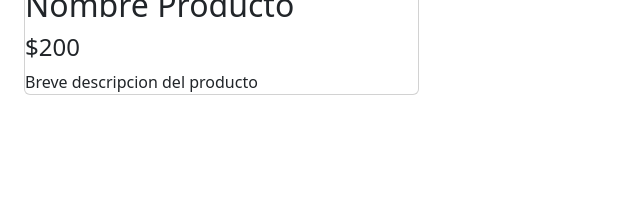
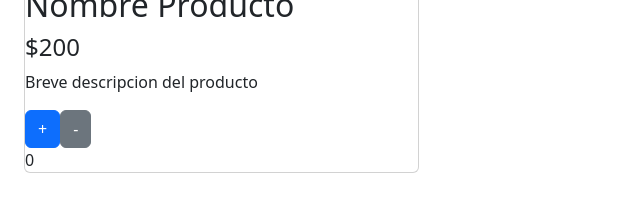
Before and after one commit to Luchitos/coderhouse-reactJs, a React (Create React App) app in the folder ecommerce-napal/: page / in a window 1280 px wide. Shown: the part 365-576 px from the top of the page, without its empty margins (0-640 px from the left). Built offline with nearby package versions, Linux system fonts and the light colour scheme.

Commit message:
Entrega 5- Add itemCount y botones de + y -

```diff
--- a/ecommerce-napal/src/App.js
+++ b/ecommerce-napal/src/App.js
@@ -2,6 +2,7 @@
 import './App.css';
 import NavBar from './components/NavBar/NavBar';
 import ItemListContainer from './components/ItemListContainer/ItemListContainer';
+import ItemCount from './components/ItemCount/ItemCount';
 import CartWidget from './components/CartWidget/CartWidget';
 
 function App() {
@@ -14,8 +15,10 @@ function App() {
             nameProducto="Nombre Producto"
             precio="$200"
             descripcion="Breve descripcion del producto"
-            url="https://www.layoutit.com/img/people-q-c-600-200-1.jpg">
+            url="https://www.layoutit.com/img/people-q-c-600-200-1.jpg"
+            stock="5">
           </ItemListContainer>
+
         </div>
       </div>
     </div>
--- /dev/null
+++ b/ecommerce-napal/src/components/ItemCount/ItemCount.jsx
@@ -0,0 +1,14 @@
+import { useEffect, useState } from "react"
+
+const ItemCount = (props) => {
+    const [count, setCount] = useState(0)
+
+
+    return <>
+        <button type="button" class="btn btn-primary"  onClick={() => {if(count < props.stock)setCount(count+1)}}>+</button>
+        <button type="button" class="btn btn-secondary" onClick={() => {if(count > 0 )setCount(count-1)}}>-</button>
+        <div>{count}</div>
+    </>
+}
+
+export default ItemCount
--- a/ecommerce-napal/src/components/ItemListContainer/ItemListContainer.jsx
+++ b/ecommerce-napal/src/components/ItemListContainer/ItemListContainer.jsx
@@ -1,4 +1,5 @@
 import { useEffect } from "react"
+import ItemCount from "../ItemCount/ItemCount"
 
 const ItemListContainer = (props) => {
     //Se suscribe a una variable
@@ -21,6 +22,7 @@ const ItemListContainer = (props) => {
                                     <p class="card-text">
                                         {props.descripcion}
                                     </p>
+                                    <ItemCount stock={props.stock}></ItemCount>
                                 </div>
                             </div>
                         </div>
```
